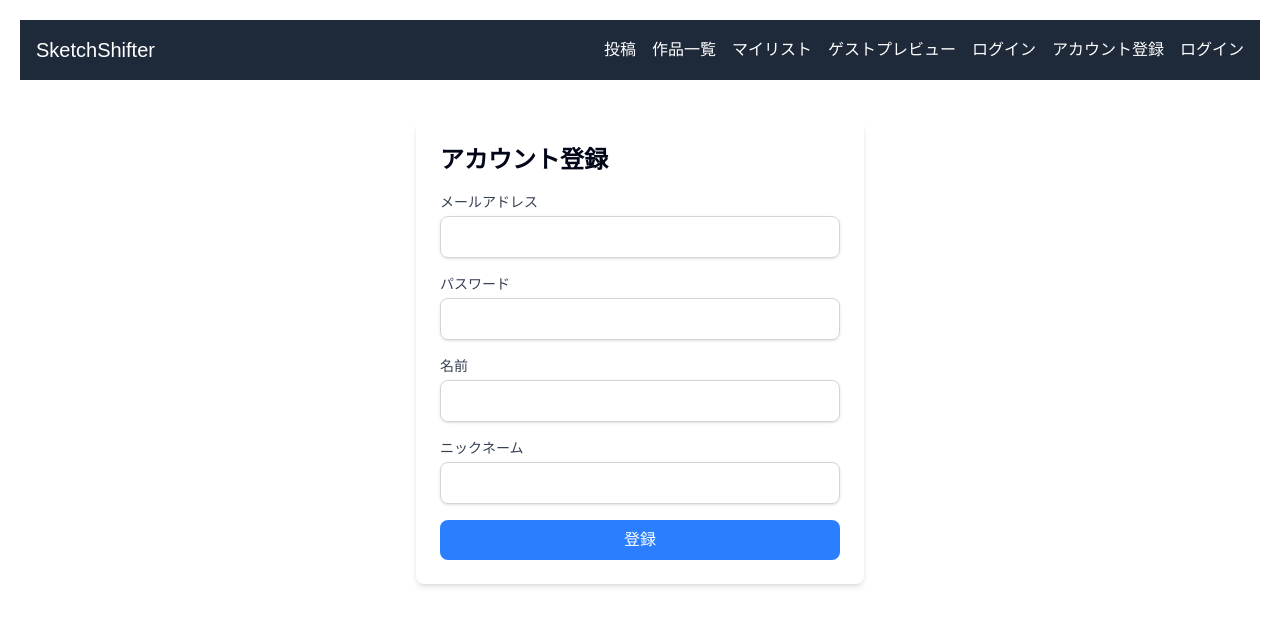
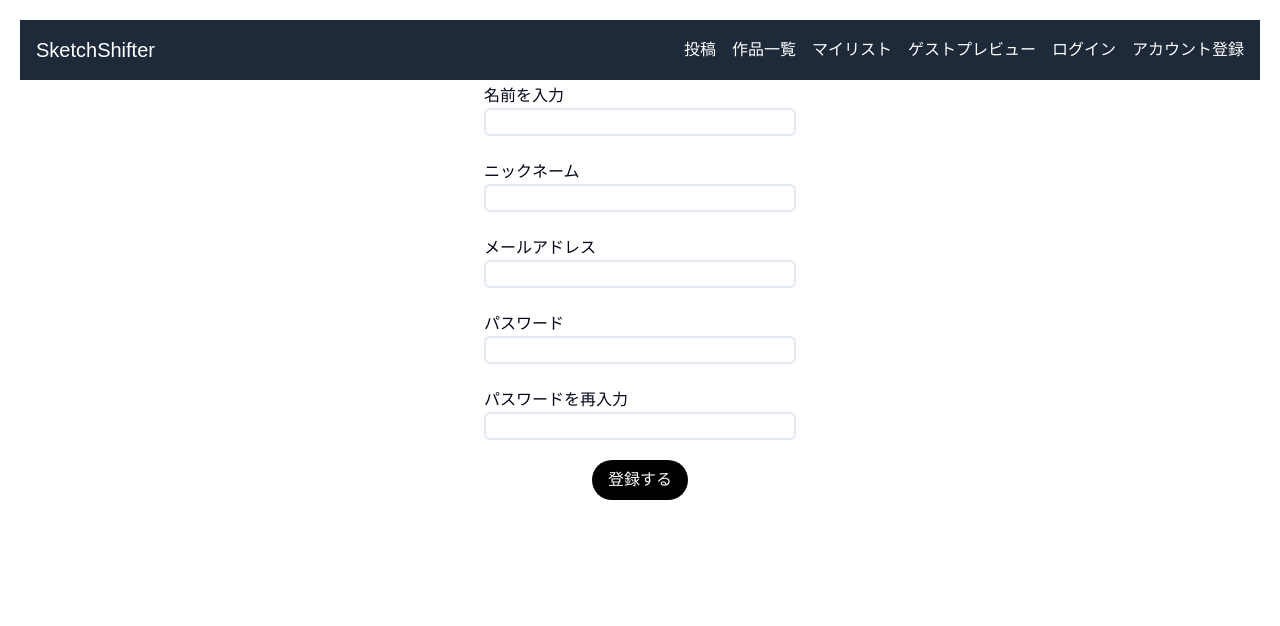
Before and after one commit to SketchShifter/sketchshifter_frontend, a Next.js app: page /register in a window 1280 px wide. Shown: the top 626 px of the page. Built offline with nearby package versions, Linux system fonts and the light colour scheme.

Commit message:
ひつじ君の用意してくれたコンポーネントを導入

```diff
--- a/src/app/login/page.tsx
+++ b/src/app/login/page.tsx
@@ -48,51 +48,52 @@ export default function LoginPage() {
   };
 
   return (
-    <div className="max-w-md mx-auto mt-10 p-6 bg-white shadow-md rounded-md">
-      <h1 className="text-2xl font-bold mb-4">ログイン</h1>
-      <form onSubmit={handleSubmit} className="space-y-4">
-        <div>
-          <label htmlFor="email" className="block text-sm font-medium text-gray-700">
-            メールアドレス
-          </label>
-          <input
-            type="email"
-            id="email"
-            name="email"
-            value={formData.email}
-            onChange={handleChange}
-            required
-            className="mt-1 block w-full px-3 py-2 border border-gray-300 rounded-md shadow-sm focus:outline-none focus:ring-blue-500 focus:border-blue-500"
-          />
-        </div>
-        <div>
-          <label htmlFor="password" className="block text-sm font-medium text-gray-700">
-            パスワード
-          </label>
-          <input
-            type="password"
-            id="password"
-            name="password"
-            value={formData.password}
-            onChange={handleChange}
-            required
-            className="mt-1 block w-full px-3 py-2 border border-gray-300 rounded-md shadow-sm focus:outline-none focus:ring-blue-500 focus:border-blue-500"
-          />
-        </div>
-        <button
-          type="submit"
-          className="w-full bg-blue-500 text-white py-2 px-4 rounded-md hover:bg-blue-600 focus:outline-none focus:ring-2 focus:ring-blue-500 focus:ring-offset-2"
-        >
-          ログイン
-        </button>
-      </form>
-      {message && <p className="mt-4 text-center text-sm text-red-500">{message}</p>}
-      <p className="mt-4 text-center text-sm text-gray-600">
-        アカウントをお持ちでないですか？{" "}
-        <Link href="/register" className="text-blue-500 hover:underline">
-          登録はこちら
-        </Link>
-      </p>
-    </div>
+    // <div className="max-w-md mx-auto mt-10 p-6 bg-white shadow-md rounded-md">
+    //   <h1 className="text-2xl font-bold mb-4">ログイン</h1>
+    //   <form onSubmit={handleSubmit} className="space-y-4">
+    //     <div>
+    //       <label htmlFor="email" className="block text-sm font-medium text-gray-700">
+    //         メールアドレス
+    //       </label>
+    //       <input
+    //         type="email"
+    //         id="email"
+    //         name="email"
+    //         value={formData.email}
+    //         onChange={handleChange}
+    //         required
+    //         className="mt-1 block w-full px-3 py-2 border border-gray-300 rounded-md shadow-sm focus:outline-none focus:ring-blue-500 focus:border-blue-500"
+    //       />
+    //     </div>
+    //     <div>
+    //       <label htmlFor="password" className="block text-sm font-medium text-gray-700">
+    //         パスワード
+    //       </label>
+    //       <input
+    //         type="password"
+    //         id="password"
+    //         name="password"
+    //         value={formData.password}
+    //         onChange={handleChange}
+    //         required
+    //         className="mt-1 block w-full px-3 py-2 border border-gray-300 rounded-md shadow-sm focus:outline-none focus:ring-blue-500 focus:border-blue-500"
+    //       />
+    //     </div>
+    //     <button
+    //       type="submit"
+    //       className="w-full bg-blue-500 text-white py-2 px-4 rounded-md hover:bg-blue-600 focus:outline-none focus:ring-2 focus:ring-blue-500 focus:ring-offset-2"
+    //     >
+    //       ログイン
+    //     </button>
+    //   </form>
+    //   {message && <p className="mt-4 text-center text-sm text-red-500">{message}</p>}
+    //   <p className="mt-4 text-center text-sm text-gray-600">
+    //     アカウントをお持ちでないですか？{" "}
+    //     <Link href="/register" className="text-blue-500 hover:underline">
+    //       登録はこちら
+    //     </Link>
+    //   </p>
+    // </div>
+    <Login />
   );
 }
--- a/src/app/register/page.tsx
+++ b/src/app/register/page.tsx
@@ -42,73 +42,74 @@ export default function RegisterPage() {
   };
 
   return (
-    <div className="max-w-md mx-auto mt-10 p-6 bg-white shadow-md rounded-md">
-      <h1 className="text-2xl font-bold mb-4">アカウント登録</h1>
-      <form onSubmit={handleSubmit} className="space-y-4">
-        <div>
-          <label htmlFor="email" className="block text-sm font-medium text-gray-700">
-            メールアドレス
-          </label>
-          <input
-            type="email"
-            id="email"
-            name="email"
-            value={formData.email}
-            onChange={handleChange}
-            required
-            className="mt-1 block w-full px-3 py-2 border border-gray-300 rounded-md shadow-sm focus:outline-none focus:ring-blue-500 focus:border-blue-500"
-          />
-        </div>
-        <div>
-          <label htmlFor="password" className="block text-sm font-medium text-gray-700">
-            パスワード
-          </label>
-          <input
-            type="password"
-            id="password"
-            name="password"
-            value={formData.password}
-            onChange={handleChange}
-            required
-            className="mt-1 block w-full px-3 py-2 border border-gray-300 rounded-md shadow-sm focus:outline-none focus:ring-blue-500 focus:border-blue-500"
-          />
-        </div>
-        <div>
-          <label htmlFor="name" className="block text-sm font-medium text-gray-700">
-            名前
-          </label>
-          <input
-            type="text"
-            id="name"
-            name="name"
-            value={formData.name}
-            onChange={handleChange}
-            required
-            className="mt-1 block w-full px-3 py-2 border border-gray-300 rounded-md shadow-sm focus:outline-none focus:ring-blue-500 focus:border-blue-500"
-          />
-        </div>
-        <div>
-          <label htmlFor="nickname" className="block text-sm font-medium text-gray-700">
-            ニックネーム
-          </label>
-          <input
-            type="text"
-            id="nickname"
-            name="nickname"
-            value={formData.nickname}
-            onChange={handleChange}
-            required
-            className="mt-1 block w-full px-3 py-2 border border-gray-300 rounded-md shadow-sm focus:outline-none focus:ring-blue-500 focus:border-blue-500"
-          />
-        </div>
-        <button
-          type="submit"
-          className="w-full bg-blue-500 text-white py-2 px-4 rounded-md hover:bg-blue-600 focus:outline-none focus:ring-2 focus:ring-blue-500 focus:ring-offset-2"
-        >
-          登録
-        </button>
-      </form>
-      {message && <p className="mt-4 text-center text-sm text-red-500">{message}</p>}
-    </div>
+    // <div className="max-w-md mx-auto mt-10 p-6 bg-white shadow-md rounded-md">
+    //   <h1 className="text-2xl font-bold mb-4">アカウント登録</h1>
+    //   <form onSubmit={handleSubmit} className="space-y-4">
+    //     <div>
+    //       <label htmlFor="email" className="block text-sm font-medium text-gray-700">
+    //         メールアドレス
+    //       </label>
+    //       <input
+    //         type="email"
+    //         id="email"
+    //         name="email"
+    //         value={formData.email}
+    //         onChange={handleChange}
+    //         required
+    //         className="mt-1 block w-full px-3 py-2 border border-gray-300 rounded-md shadow-sm focus:outline-none focus:ring-blue-500 focus:border-blue-500"
+    //       />
+    //     </div>
+    //     <div>
+    //       <label htmlFor="password" className="block text-sm font-medium text-gray-700">
+    //         パスワード
+    //       </label>
+    //       <input
+    //         type="password"
+    //         id="password"
+    //         name="password"
+    //         value={formData.password}
+    //         onChange={handleChange}
+    //         required
+    //         className="mt-1 block w-full px-3 py-2 border border-gray-300 rounded-md shadow-sm focus:outline-none focus:ring-blue-500 focus:border-blue-500"
+    //       />
+    //     </div>
+    //     <div>
+    //       <label htmlFor="name" className="block text-sm font-medium text-gray-700">
+    //         名前
+    //       </label>
+    //       <input
+    //         type="text"
+    //         id="name"
+    //         name="name"
+    //         value={formData.name}
+    //         onChange={handleChange}
+    //         required
+    //         className="mt-1 block w-full px-3 py-2 border border-gray-300 rounded-md shadow-sm focus:outline-none focus:ring-blue-500 focus:border-blue-500"
+    //       />
+    //     </div>
+    //     <div>
+    //       <label htmlFor="nickname" className="block text-sm font-medium text-gray-700">
+    //         ニックネーム
+    //       </label>
+    //       <input
+    //         type="text"
+    //         id="nickname"
+    //         name="nickname"
+    //         value={formData.nickname}
+    //         onChange={handleChange}
+    //         required
+    //         className="mt-1 block w-full px-3 py-2 border border-gray-300 rounded-md shadow-sm focus:outline-none focus:ring-blue-500 focus:border-blue-500"
+    //       />
+    //     </div>
+    //     <button
+    //       type="submit"
+    //       className="w-full bg-blue-500 text-white py-2 px-4 rounded-md hover:bg-blue-600 focus:outline-none focus:ring-2 focus:ring-blue-500 focus:ring-offset-2"
+    //     >
+    //       登録
+    //     </button>
+    //   </form>
+    //   {message && <p className="mt-4 text-center text-sm text-red-500">{message}</p>}
+    // </div>
+    <Register />
   );
 }
--- a/src/components/topbar.tsx
+++ b/src/components/topbar.tsx
@@ -30,30 +30,24 @@ const TopBar = () => {
       </h1>
       <div className="ml-auto flex space-x-4"> {/* ボタンを右端に配置 */}
         <button className="text-white">
-          投稿
+          <Link href={"/post"}>投稿</Link>
         </button>
         <button className="text-white">
-          <Link href={"artworks"}>作品一覧</Link>
+          <Link href={"/artworks"}>作品一覧</Link>
         </button>
         <button className="text-white">
-          <Link href={"mylist"}>マイリスト</Link>
+          <Link href={"/mylist"}>マイリスト</Link>
         </button>
         <button className="text-white">
-          <Link href={"preview"}>ゲストプレビュー</Link>
+          <Link href={"/preview"}>ゲストプレビュー</Link>
         </button>
         <button className="text-white">
           <Link href={"/login"}>ログイン</Link>
         </button>
         <button className="text-white">
-          <Link href={"register"}>アカウント登録</Link>
+          <Link href={"/register"}>アカウント登録</Link>
         </button>
-        {session ? (
-          <p className="text-white">{`${session.name} さん`}</p>
-        ) : (
-          <button className="text-white">
-            <Link href={"/login"}>ログイン</Link>
-          </button>
-        )}
+        {/* <p className="text-white">{user ? `${user.nickname} さん` : "ゲスト さん"}</p> */} {/* ユーザ情報の取得が上手くいってないかも */}
       </div>
     </div>
   );
--- a/src/lib/api.ts
+++ b/src/lib/api.ts
@@ -1,5 +1,5 @@
 // API関連の関数
-export const API_URL = "http://minipc:8090/api/v1";
+export const API_URL = "http://localhost:8080/api/v1";
 
 export async function fetchArtworks() {
   // 作品を取得する関数
```
Also changed, not shown: src/components/auth/Login.tsx (+11 -11 lines).
